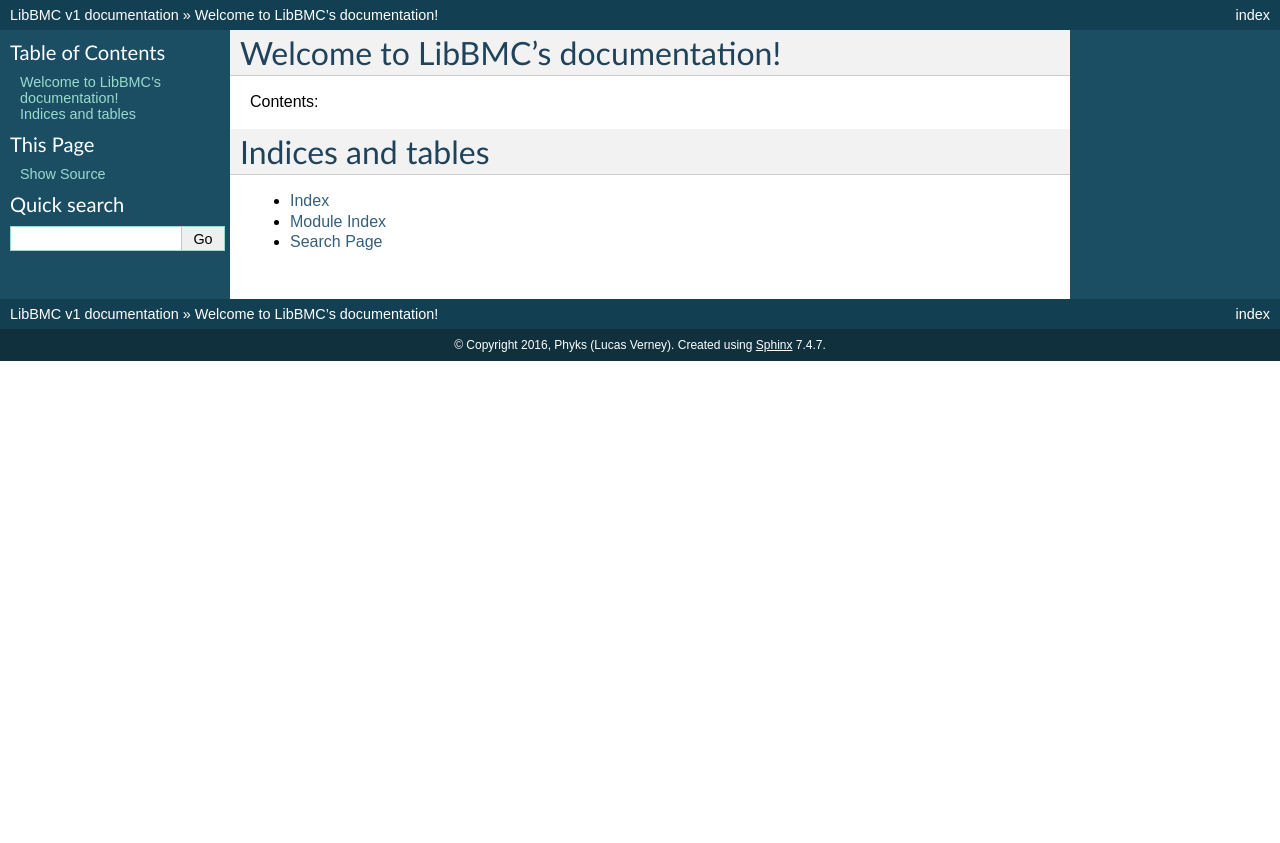
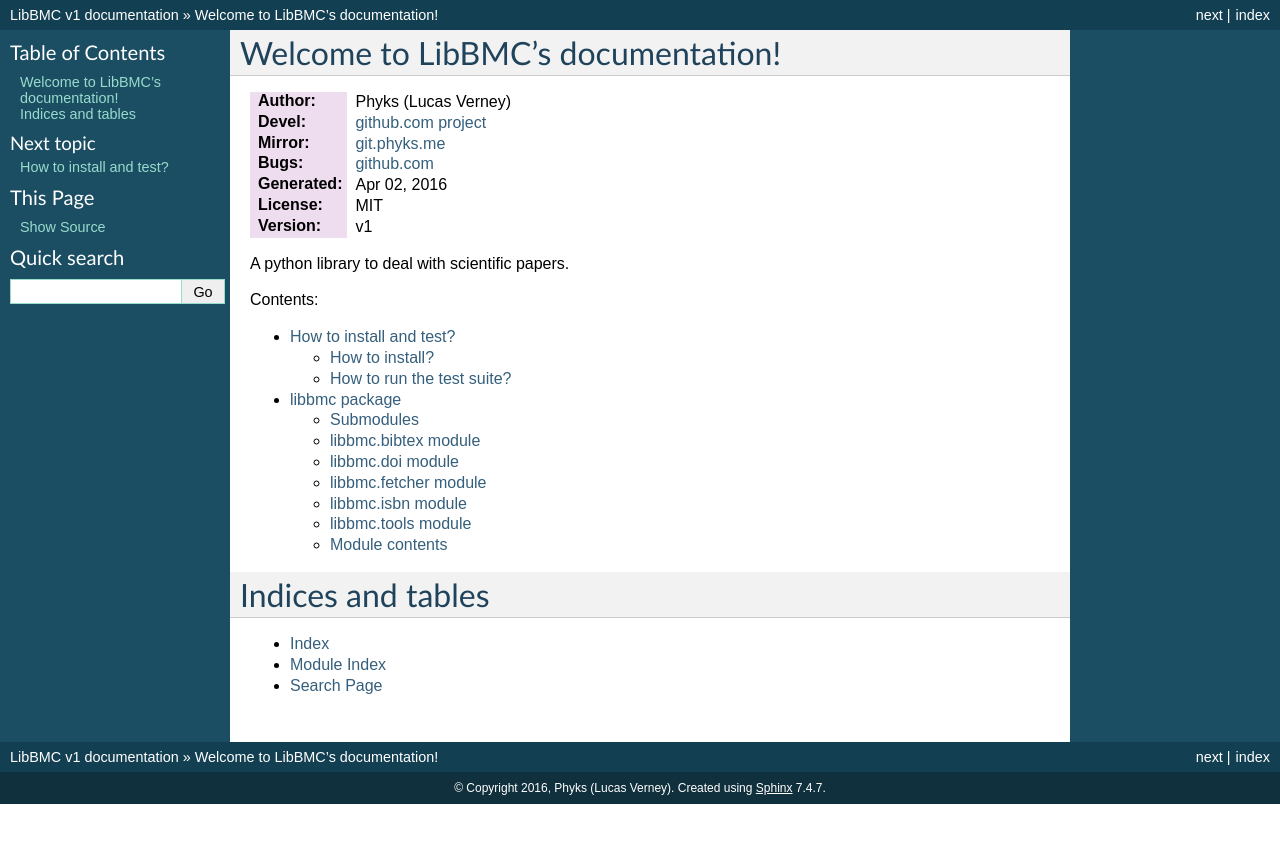
Before and after one commit to Phyks/libbmc, a Sphinx documentation site: the page built from docs/source/index.rst, in a window 1280 px wide. Shown: the top 843 px of the page. Built offline with Sphinx 7.4.7, drawn with Linux system fonts in a browser that asks for light colours.

Commit message:
Close issue #1

```diff
--- a/docs/source/index.rst
+++ b/docs/source/index.rst
@@ -6,10 +6,24 @@
 Welcome to LibBMC's documentation!
 ==================================
 
+:Author: Phyks (Lucas Verney)
+:Devel: `github.com project <https://github.com/Phyks/libbmc/>`_
+:Mirror: `git.phyks.me <http://git.phyks.me/Phyks/libbmc>`_
+:Bugs: `github.com <https://github.com/Phyks/libbmc/issues>`_
+:Generated: |today|
+:License: MIT
+:Version: |release|
+
+A python library to deal with scientific papers.
+
+
 Contents:
 
 .. toctree::
    :maxdepth: 2
+
+   install.rst
+   libbmc.rst
 
 
 
--- /dev/null
+++ b/docs/source/install.rst
@@ -0,0 +1,63 @@
+========================
+How to install and test?
+========================
+
+How to install?
+===============
+
+Requirements
+------------
+
+* python **3.3** or newer
+* See ``README.md`` for full details on external dependencies.
+
+
+PyPI (recommended)
+---------------------------------
+
+`See Pypi <https://pypi.python.org/pypi/libbmc/>`_
+
+To install with pip:
+
+.. code-block:: sh
+
+    pip install libbmc
+
+
+Manual installation (recommended for packagers)
+-----------------------------------------------
+
+`Download <ihttps://github.com/Phyks/libbmc/archive/master.zip>`_ the archive.
+
+.. code-block:: sh
+
+    python setup.py install
+
+
+How to run the test suite?
+==========================
+
+This page briefly describes how to run the test suite.
+This is useful for contributors, for packagers but also for users who wants to check their environment.
+
+
+Virtualenv
+----------
+
+You can make a virtualenv. I like `pew <https://pypi.python.org/pypi/pew/>`_ for that because the API is easier.
+
+The first time, you need to make a virtualenv
+
+.. code-block:: sh
+
+    pew mkproject libbmc
+    pip install -r requirements.txt
+    python setup.py install
+    nosetest
+
+
+If you already have a virtualenv, you can use workon
+
+.. code-block:: sh
+
+    pew workon libbmc
```
Also changed, not shown: README.md (+28 -0 lines).
